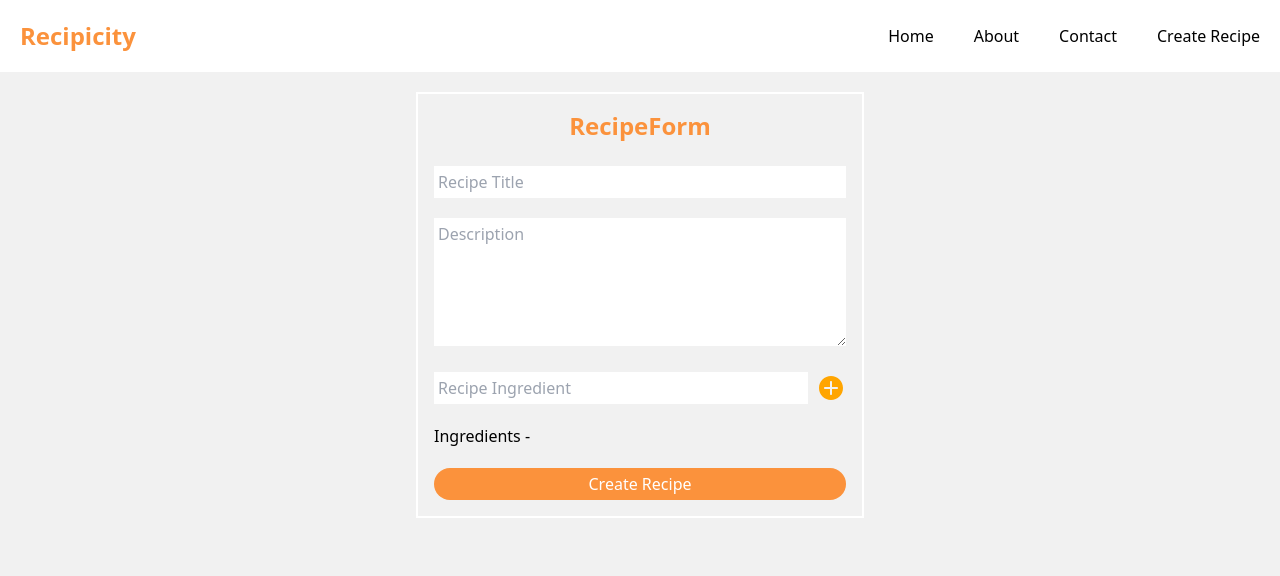
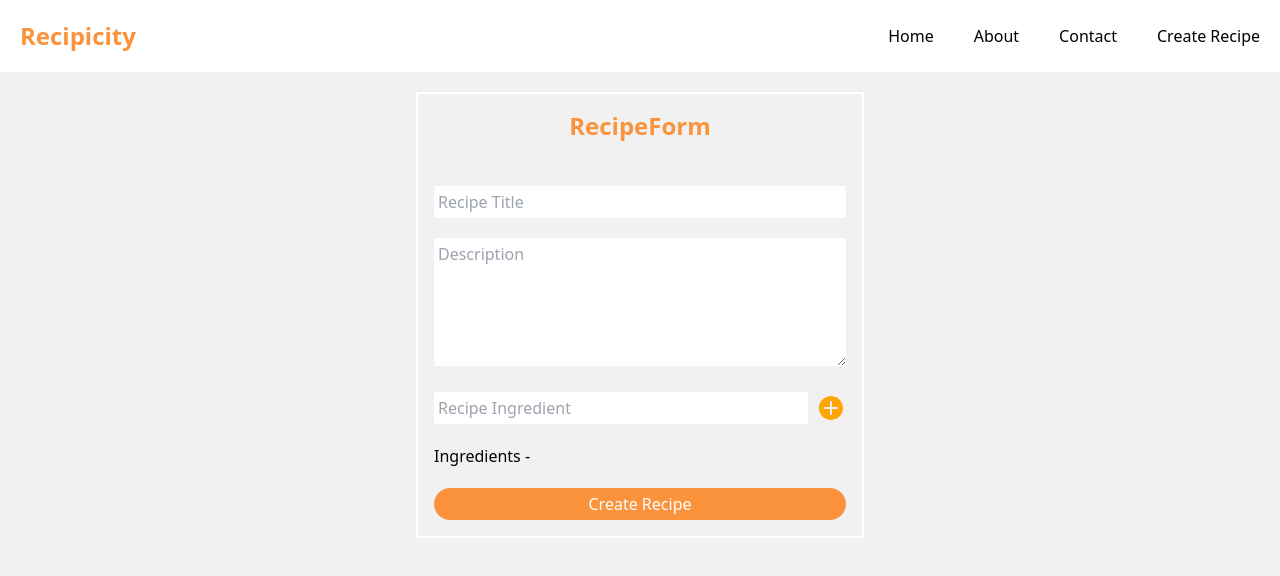
Before and after one commit to Spike4080/mern-stack, a React (Vite) app in the folder frontend/: page /recipes/create in a window 1280 px wide. Shown: the top 576 px of the page. Built offline with nearby package versions, Linux system fonts and the light colour scheme.

Commit message:
create recipe feature

```diff
--- a/frontend/package.json
+++ b/frontend/package.json
@@ -10,6 +10,7 @@
     "preview": "vite preview"
   },
   "dependencies": {
+    "axios": "^1.7.2",
     "react": "^18.2.0",
     "react-dom": "^18.2.0",
     "react-router-dom": "^6.23.1"
--- a/frontend/src/pages/RecipeForm.jsx
+++ b/frontend/src/pages/RecipeForm.jsx
@@ -1,29 +1,60 @@
 import { useState } from "react"
 import plus from "../assets/plus.svg"
 import Ingredients from "../components/Ingredients"
+import axios from 'axios'
+import { useNavigate } from "react-router-dom"
 
 export default function RecipeForm() {
-    let [ingresients,setIngredients]=useState([]);
-    let [newIngredients,setnewIngredients]=useState('');
+    let navigate = useNavigate();
+    let [ingredients,setIngredients] = useState([]);
+    let [newIngredients,setnewIngredients] = useState('');
+    let [title,setTitle] = useState('');
+    let [description,setDescription] = useState('');
+    let [errors,setErrors] = useState([]);
 
     let addIngredient = () => {
         setIngredients(prevState=>[newIngredients,...prevState]);
         setnewIngredients('');
     }
+
+    let createRecipe = async (e) =>{
+        try {
+            e.preventDefault();
+        let recipe = {
+            title,
+            description,
+            ingredients
+        }
+
+        //server request
+        let res = await axios.post('http://localhost:4000/api/recipes',recipe)
+        if(res.status === 200) {
+            navigate('/');
+        }
+        console.log(res)
+        } catch (e){
+            setErrors(Object.keys(e.response.data.errors))
+        }
+    }
   return (
     <div className="mx-auto max-w-md border-2 border-white p-4">
         <h1 className="mb-6 text-2xl font-bold text-orange-400 text-center">RecipeForm</h1>
-        <form className="space-y-5">
-            <input type="text" placeholder="Recipe Title"  className="w-full p-1"/>
-            <textarea rows="5" className="w-full p-1" placeholder="Description"></textarea>
+        <form className="space-y-5" onSubmit={createRecipe}>
+            <ul>
+                {!!errors.length&&errors.map((error,i)=>(
+                    <li key={i} className="text-red-500 text-sm border border-red-500 bg-transparent p-3 text-center">{error} is invalid value</li>
+                ))}
+            </ul>
+            <input type="text" placeholder="Recipe Title"  className="w-full p-1" value={title} onChange={e=>setTitle(e.target.value)}/>
+            <textarea rows="5" className="w-full p-1" placeholder="Description" value={description} onChange={e=>setDescription(e.target.value)}></textarea>
            <div className="flex space-x-2 items-center">
            <input value={newIngredients} onChange={e=>setnewIngredients(e.target.value)} type="text" placeholder="Recipe Ingredient"  className="w-full p-1"/>
             <img src={plus} alt="" className="cursor-pointer" onClick={addIngredient}/>
            </div>
            <div>
-            <Ingredients ingredients={ingresients}/>
+            <Ingredients ingredients={ingredients}/>
            </div>
-           <button className="w-full px-3 py-1 rounded-full bg-orange-400 text-white">Create Recipe</button>
+           <button type="submit" className="w-full px-3 py-1 rounded-full bg-orange-400 text-white">Create Recipe</button>
         </form>
     </div>
   )
```
Also changed, not shown: 1 other file (tests, documents, lock files or other folders).
